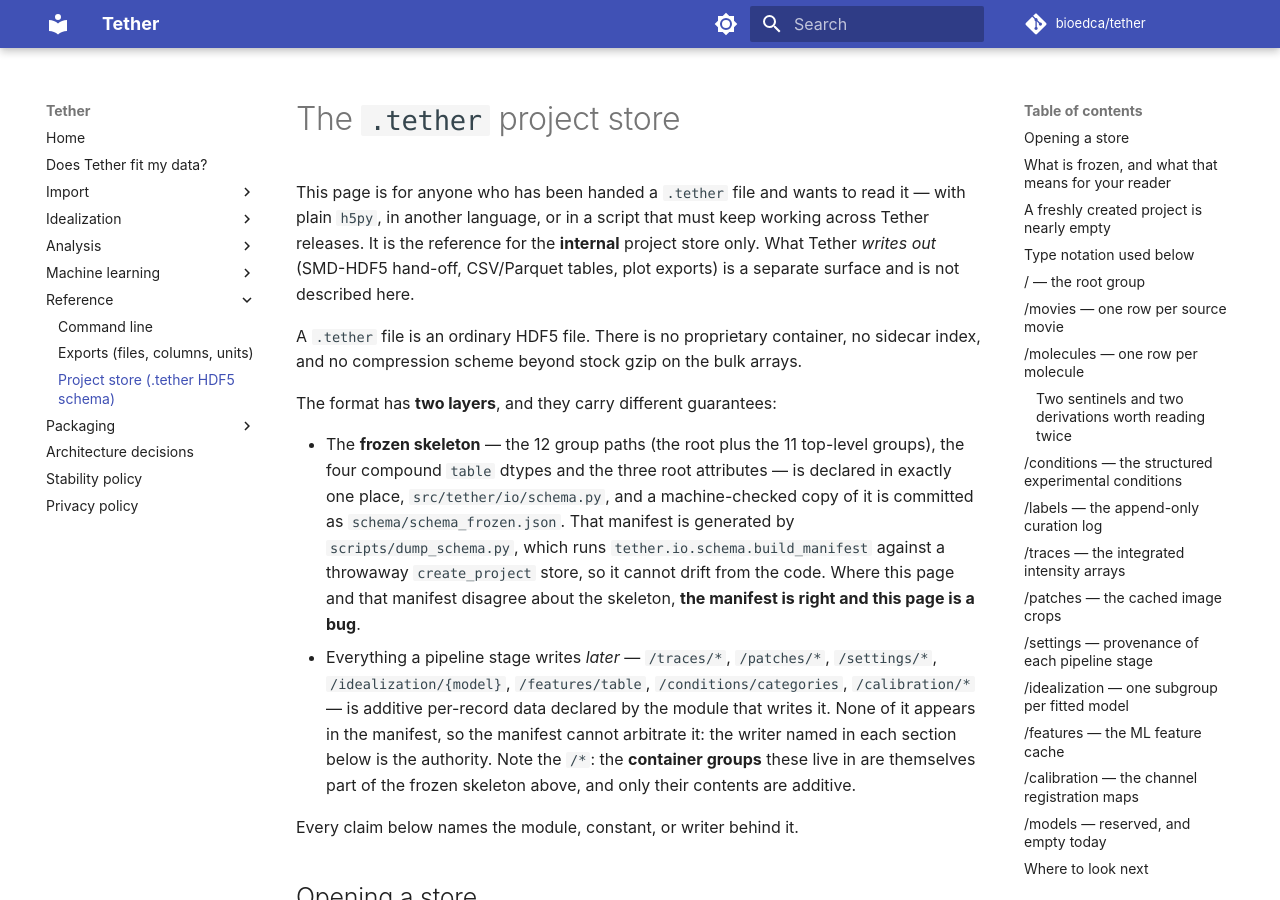
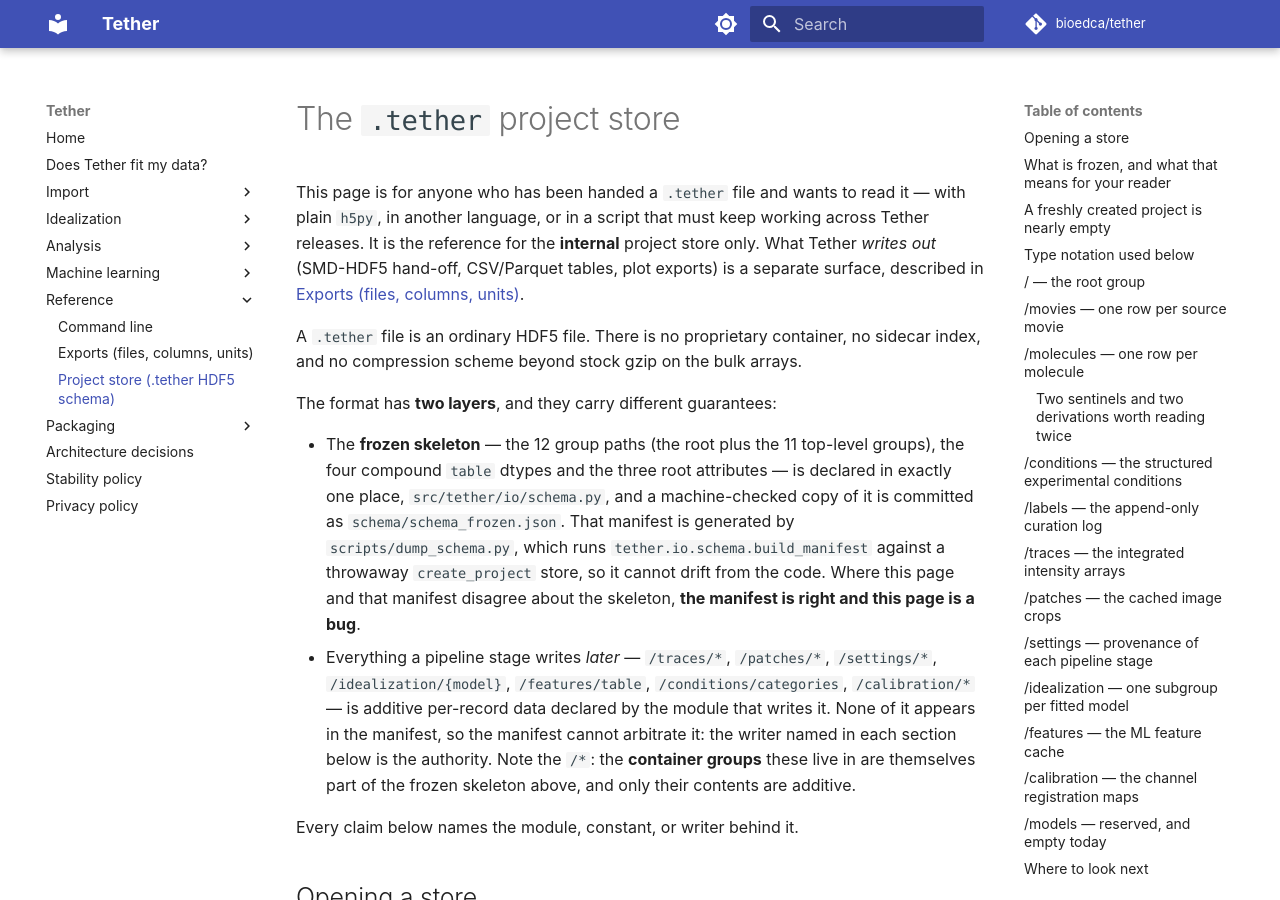
Before and after one commit to bioedca/tether, an MkDocs documentation site: the page built from docs/reference/tether-format.md, in a window 1280 px wide and 900 px high. Built offline with MkDocs 1.6.1 and Material for MkDocs 9.7.7, drawn with Linux system fonts in a browser that asks for light colours; comment, search, counter and statistics services are not loaded; the version menu is left out.

Commit message:
docs(reference): link the exports reference now that it is on main
Issue #173 asked the store-schema page to cross-link what Tether writes
out. The exports reference did not exist on main when the page landed;
it does now (#201), so the boundary sentence points at it instead of
just naming it.

```diff
--- a/docs/reference/tether-format.md
+++ b/docs/reference/tether-format.md
@@ -4,7 +4,7 @@
 with plain `h5py`, in another language, or in a script that must keep working across
 Tether releases. It is the reference for the **internal** project store only. What
 Tether *writes out* (SMD-HDF5 hand-off, CSV/Parquet tables, plot exports) is a
-separate surface and is not described here.
+separate surface, described in [Exports (files, columns, units)](exports.md).
 
 A `.tether` file is an ordinary HDF5 file. There is no proprietary container, no
 sidecar index, and no compression scheme beyond stock gzip on the bulk arrays.
```
